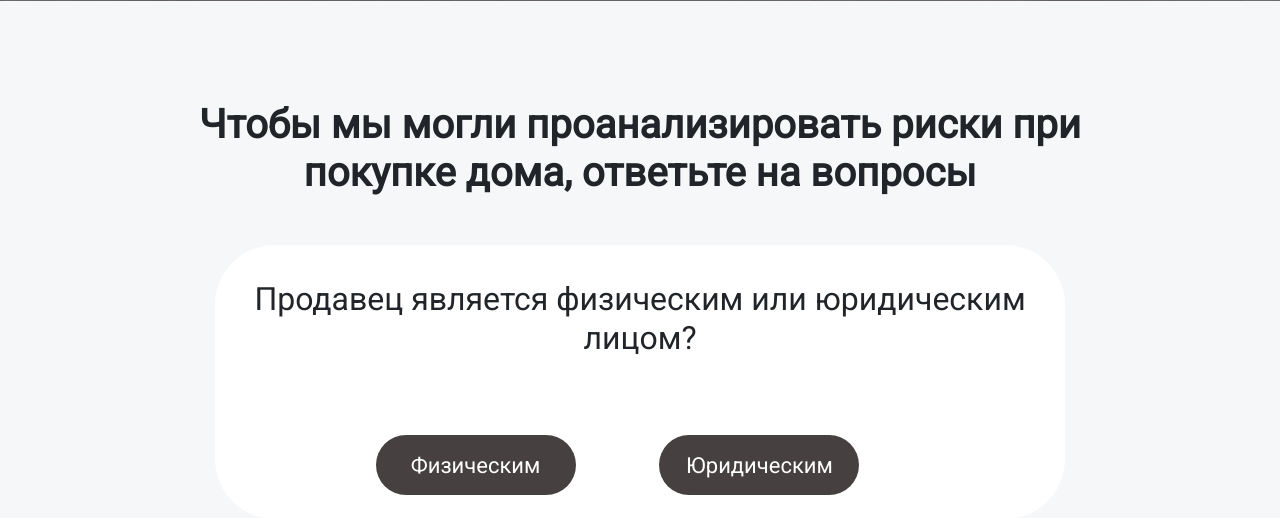
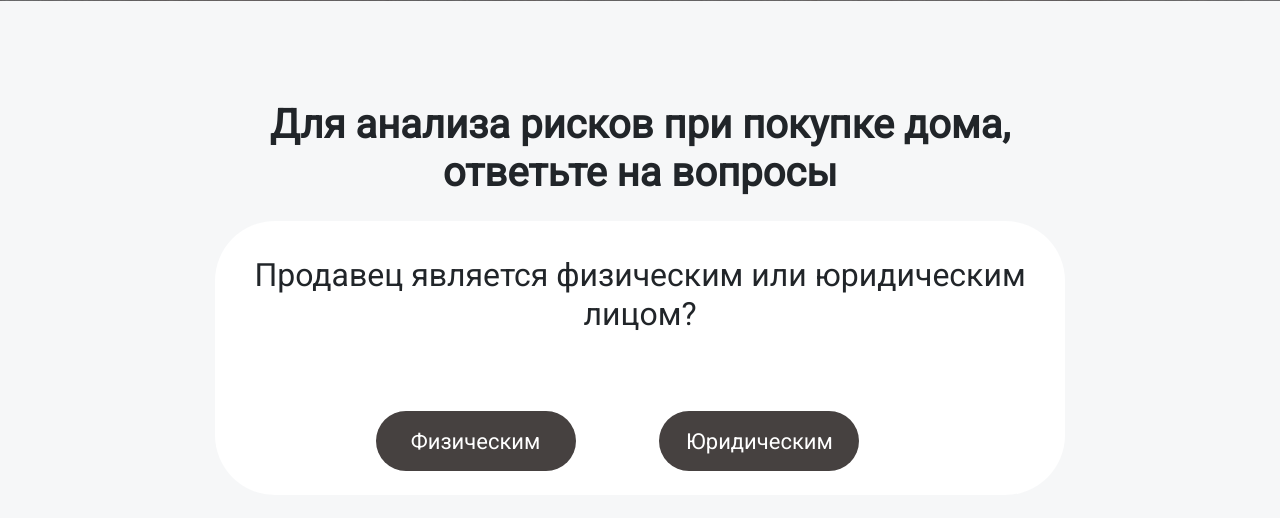
Before and after one commit to KateShustova/K_plus, a Django app: page / in a window 1280 px wide. Shown: the part 1794-2312 px from the top of the page. Run offline with Django 4.2, Linux system fonts and the light colour scheme; some libraries are stand-ins or nearby versions.

Commit message:
Small changes and add requirements

```diff
--- a/consultant/project/templates/index.html
+++ b/consultant/project/templates/index.html
@@ -214,8 +214,8 @@
       </script>
       <div class="container">
          <!-- Блок с первым вопросом (юр/физ) -->
-         <h1 class="text-center" id="test_page" style="padding-top: 100px; margin-top: -80px; margin-bottom: 80px; width: 80%; margin:0 auto;"><strong>Чтобы мы могли проанализировать риски при покупке дома, ответьте на вопросы</strong></h1>
-         <br><br>
+         <h1 class="text-center" id="test_page" style="padding-top: 100px; margin-top: -80px; margin-bottom: 80px; width: 80%; margin:0 auto;"><strong>Для анализа рисков при покупке дома, ответьте на вопросы</strong></h1>
+         <br>
          <div class="qcontainer " id="qcont" width="100%">
             <div id="d-q-ans-container_0" class="num" style="border-radius: 60px; padding-top: 35px; width: 850px; margin:0 auto; background-color:#FFFFFF;text-align: center;">
                <h2 style="font-size=100%; margin-bottom: 30px;" class="qtext_0" >Продавец является физическим или юридическим лицом?</h2>
--- /dev/null
+++ b/consultant/requirements.txt
@@ -0,0 +1,3 @@
+Django~=4.2.3
+django-bootstrap-v5~=1.0.11
+tornado>=6.3.2
```
